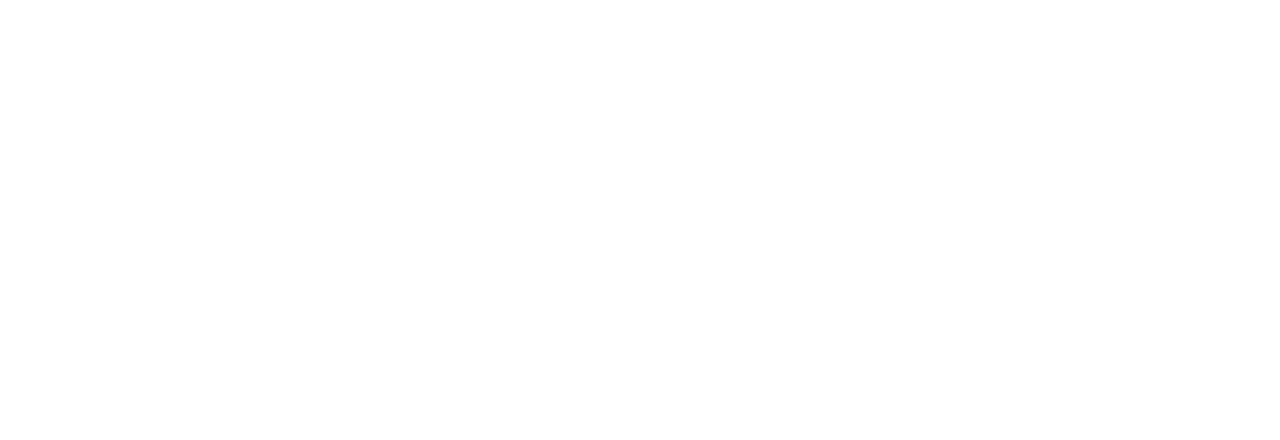
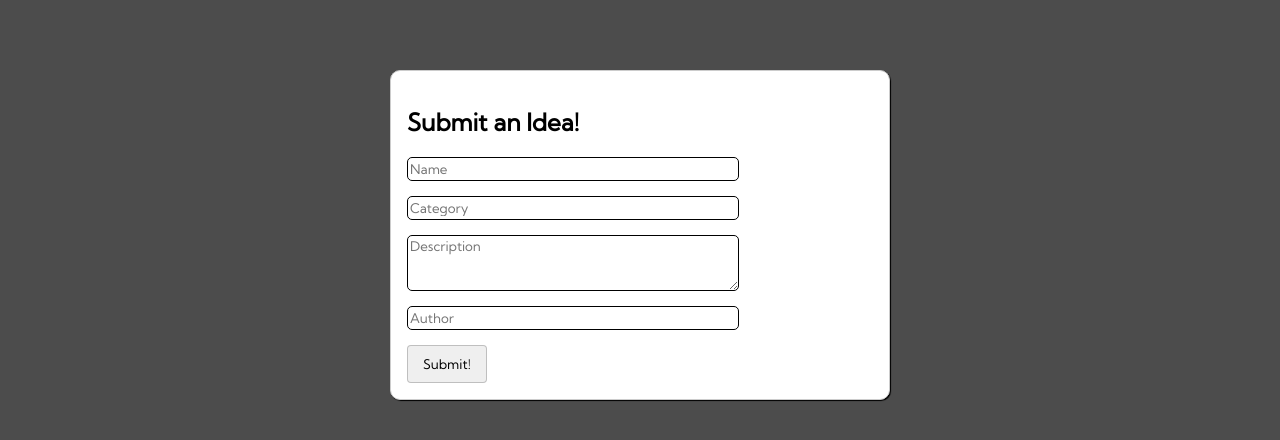
Before and after one commit to abdullahzt/GraphQL-IdeaApp, a React (Create React App) app in the folder client/: page / in a window 1280 px wide. Both pictures are taken after a click on the button "Add". Shown: the part 170-610 px from the top of the page. Built offline with nearby package versions, Linux system fonts and the light colour scheme; no server answers.

Commit message:
Form Completed

```diff
--- /dev/null
+++ b/client/src/component/UI/Modal/Modal.module.css
@@ -0,0 +1,58 @@
+.Modal {
+    position: fixed;
+    z-index: 500;
+    background-color: white;
+    width: 70%;
+    border: 1px solid #ccc;
+    box-shadow: 1px 1px 1px black;
+    padding: 16px;
+    left: 15%;
+    top: 30%;
+    box-sizing: border-box;
+    transition: all 0.25s ease-out;
+    min-height: 100px;
+    border-radius: 10px;
+    font-family: Quicksand;
+}
+
+.fade-enter {
+    opacity: 0;
+    left: 5%;
+}
+
+.fade-enter-active {
+    left: 15%;
+    opacity: 1;
+}
+
+.fade-exit {
+    left: 5%;
+    opacity: 0;
+}
+
+.fade-exit-active {
+    left: 5%;
+    opacity: 0;
+}
+
+@media (min-width: 600px) {
+    .Modal {
+        width: 500px;
+    }
+    .fade-enter {
+        opacity: 0;
+        left: calc(50% - 400px);
+    }
+    .fade-enter-active {
+        left: calc(50% - 250px);
+        opacity: 1;
+    }
+    .fade-exit {
+        left: calc(50% - 400px);
+        opacity: 0;
+    }
+    .fade-exit-active {
+        left: calc(50% - 400px);
+        opacity: 0;
+    }
+}
--- /dev/null
+++ b/client/src/component/UI/Modal/Modal.tsx
@@ -0,0 +1,43 @@
+import React, { Fragment, useRef } from 'react';
+import classes from './Modal.module.css';
+import { CSSTransition } from 'react-transition-group';
+
+import Backdrop from '../Backdrop/Backdrop';
+
+interface ModalProps extends React.PropsWithChildren<any> {
+    show: boolean
+    modalClosed: (param: React.FormEvent) => void
+}
+
+const Modal: React.FC<ModalProps> = props => {
+
+    const animationClasses = {
+        enter: classes["fade-enter"],
+        enterDone: classes["fade-enter-active"],
+        exit: classes["fade-exit"],
+        exitDone: classes["fade-exit-active"]
+    }
+
+    const animationTiming = {
+        enter: 0,
+        exit: 250
+    }
+
+    const nodeRef = useRef(null);
+
+    return (
+        <Fragment>
+            <Backdrop show={props.show} clicked={props.modalClosed} />
+            <CSSTransition in={props.show} nodeRef={nodeRef} unmountOnExit timeout={animationTiming} classNames={animationClasses} >
+                <div ref={nodeRef} className={classes.Modal} >
+                    {props.children}
+                </div>
+            </CSSTransition>
+        </Fragment>
+    )
+
+}
+
+export default React.memo(Modal, (prevProps, nextProps) => {
+    return nextProps.show === prevProps.show && nextProps.children === prevProps.children;
+});
--- /dev/null
+++ b/client/src/container/NewIdeaForm/NewIdeaForm.module.css
@@ -0,0 +1,35 @@
+.Form {
+    font-family: 'Kumbh Sans';
+}
+
+.Form input {
+    display: block;
+    margin: 15px 0;
+    outline: none;
+    width: 70%;
+    height: 20px;
+    border: 1px solid black;
+    border-radius: 5px;
+    font-family: 'Kumbh Sans';
+}
+
+.Form textarea {
+    display: block;
+    margin: 15px 0;
+    outline: none;
+    height: 50px;
+    width: 70%;
+    border: 1px solid black;
+    border-radius: 5px;
+    font-family: 'Kumbh Sans';
+}
+
+.Form button {
+    border: none;
+    padding: 10px 15px;
+    font-family: 'Kumbh Sans';
+    border: 1px solid rgba(0, 0, 0, 0.2);
+    border-radius: 4px;
+    cursor: pointer;
+    outline: none;
+}
--- /dev/null
+++ b/client/src/container/NewIdeaForm/NewIdeaForm.tsx
@@ -0,0 +1,43 @@
+import React, { ChangeEvent, useState } from 'react';
+import classes from './NewIdeaForm.module.css';
+
+const NewIdeaForm: React.FC = props => {
+
+    const [form, setForm] = useState({
+        name: "",
+        description: "",
+        author: "",
+        category: ""
+    })
+
+    const formSubmitHandler = (event: React.FormEvent) => {
+        event.preventDefault()
+    }
+
+    const inputChangeHandler = (event: ChangeEvent<HTMLInputElement | HTMLTextAreaElement>, eventName: string) => {
+        setForm(prevForm => ({
+            ...prevForm,
+            [eventName]: event.currentTarget.value
+        }))
+    }
+
+    return (
+        <div className={classes.Form} >
+            <h2>Submit an Idea!</h2>
+            <form>
+                <input onChange={(event) => inputChangeHandler(event, "name")} value={form.name} placeholder="Name" type="text"/>
+
+                <input onChange={(event) => inputChangeHandler(event, "category")} value={form.category} placeholder="Category" type="text"/>
+
+                <textarea onChange={(event) => inputChangeHandler(event, "description")} value={form.description} placeholder="Description" ></textarea>
+
+                <input onChange={(event) => inputChangeHandler(event, "author")} value={form.category} placeholder="Author" type="text"/>
+
+                <button onClick={formSubmitHandler} >Submit!</button>
+            </form>
+        </div>
+    )
+
+}
+
+export default NewIdeaForm;
--- a/client/src/hoc/Layout/Layout.tsx
+++ b/client/src/hoc/Layout/Layout.tsx
@@ -1,12 +1,23 @@
-import React, { Fragment } from 'react';
+import React, { Fragment, useState } from 'react';
 
 import Toolbar from '../../component/Navigation/Toolbar/Toolbar';
+import Modal from '../../component/UI/Modal/Modal';
+import NewIdeaForm from '../../container/NewIdeaForm/NewIdeaForm';
 
 const Layout:React.FC = props => {
 
+    const [showForm, setShowForm] = useState(false)
+
+    const toggleShowForm = (_: React.FormEvent) => {
+        setShowForm(prevValue => !prevValue)
+    }
+
     return (
         <Fragment>
-            <Toolbar onClick={() => {}} />
+            <Toolbar onClick={toggleShowForm} />
+            <Modal show={showForm} modalClosed={toggleShowForm}>
+                <NewIdeaForm />
+            </Modal>
             {props.children}
         </Fragment>
     )
```
